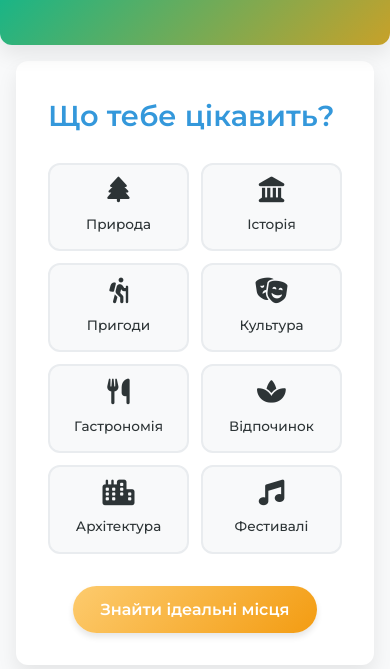
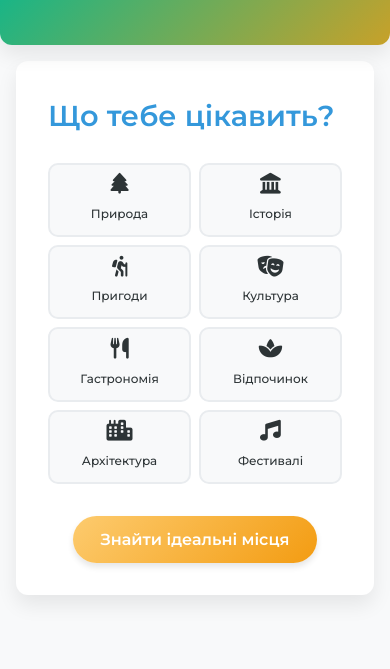
Before and after one commit to Ukraine365/tourism, a plain HTML site: page index.html in a window 390 px wide. Shown: the part 175-844 px from the top of the page. Drawn offline with nearby package versions, Linux system fonts and the light colour scheme.

Commit message:
Update index.html

```diff
--- a/index.html
+++ b/index.html
@@ -494,21 +494,21 @@
         @media (max-width: 768px) {
             .interests-grid {
                 grid-template-columns: repeat(2, 1fr);
-                gap: 0.75rem;
+                gap: 0.5rem;
             }
 
             .interest-option {
-                padding: 0.8rem 0.6rem;
-                border-radius: 12px;
+                padding: 0.6rem 0.4rem;
+                border-radius: 10px;
             }
 
             .interest-option i {
-                font-size: 1.6rem;
-                margin-bottom: 0.5rem;
+                font-size: 1.3rem;
+                margin-bottom: 0.3rem;
             }
 
             .interest-option span {
-                font-size: 0.85rem;
+                font-size: 0.75rem;
             }
 
             .recommendations {
```
